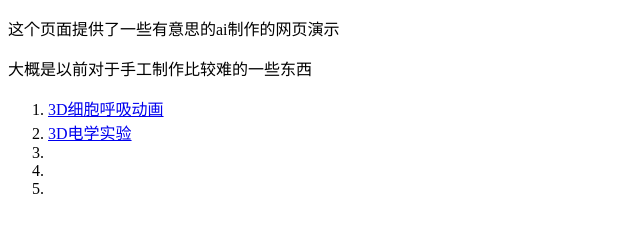
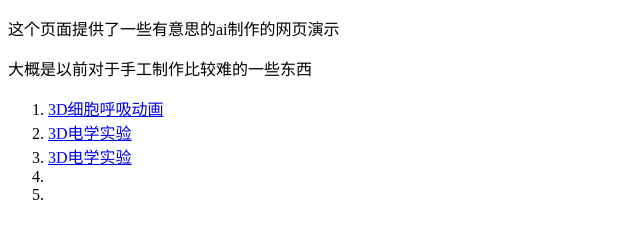
Before and after one commit to weuiom2192/weuiom2192.github.io, a plain HTML site: page page/demo.html in a window 1280 px wide. Shown: the whole page, without its empty margins (0-640 px from the left). Drawn offline with Linux system fonts and the light colour scheme.

Commit message:
Update demo.html

```diff
--- a/page/demo.html
+++ b/page/demo.html
@@ -14,7 +14,11 @@
             3D电学实验
           </a>
         </li>
-        <li></li>
+        <li>
+          <a href = "../demo/elc.html">
+            3D电学实验
+          </a>
+        </li>
         <li></li>
         <li></li>
 
```
